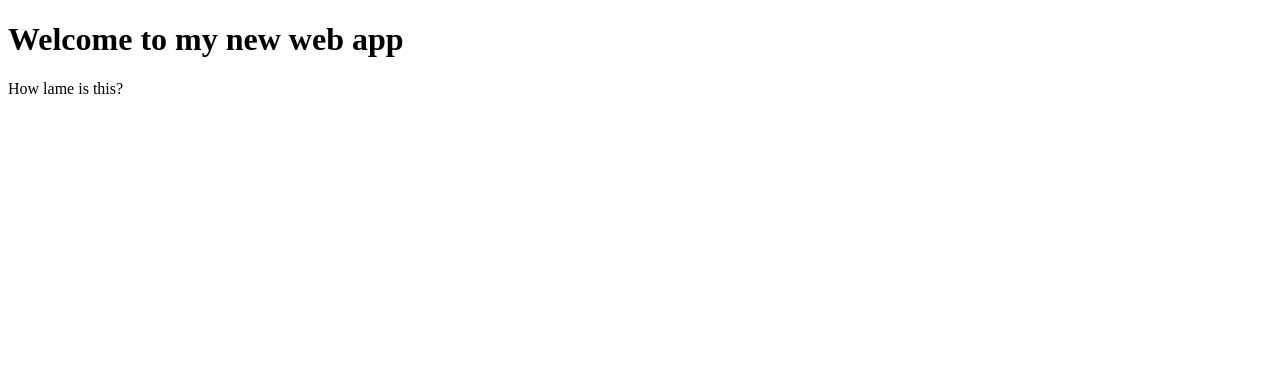
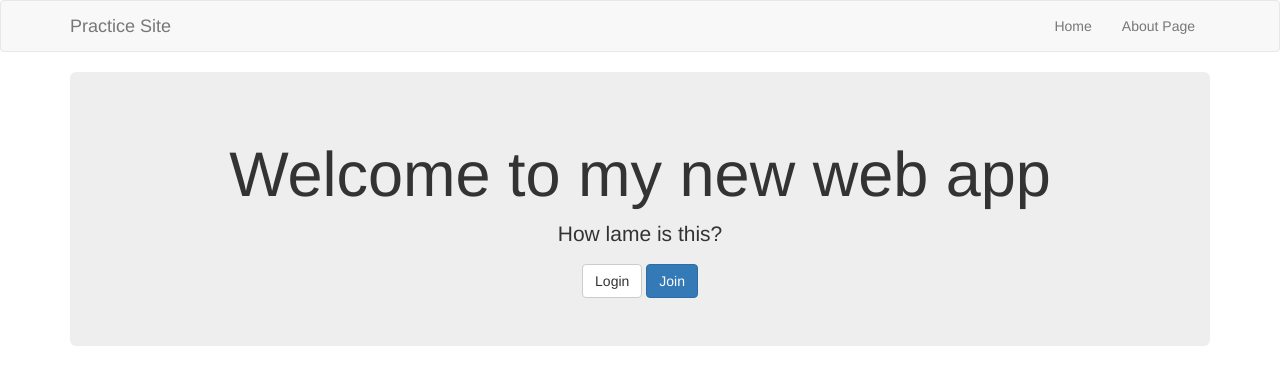
Before and after one commit to Nickt525/pinterested, a Rails app: page / in a window 1280 px wide. Shown: the top 385 px of the page. Run offline with Rails 7, Linux system fonts and the light colour scheme; style sheets or scripts are compiled from the project's sources; some libraries are stand-ins or nearby versions.

Commit message:
added bootstrap

```diff
--- /dev/null
+++ b/app/assets/javascripts/about.coffee
@@ -0,0 +1,3 @@
+# Place all the behaviors and hooks related to the matching controller here.
+# All this logic will automatically be available in application.js.
+# You can use CoffeeScript in this file: http://coffeescript.org/
--- a/app/assets/javascripts/application.js
+++ b/app/assets/javascripts/application.js
@@ -11,6 +11,7 @@
 // about supported directives.
 //
 //= require jquery
+//= require bootstrap-sprockets
 //= require jquery_ujs
 //= require turbolinks
 //= require_tree .
--- /dev/null
+++ b/app/assets/stylesheets/about.scss
@@ -0,0 +1,3 @@
+// Place all the styles related to the about controller here.
+// They will automatically be included in application.css.
+// You can use Sass (SCSS) here: http://sass-lang.com/
--- a/app/assets/stylesheets/application.css
+++ b/app/assets/stylesheets/application.css.scss
@@ -13,3 +13,10 @@
  *= require_tree .
  *= require_self
  */
+@import "bootstrap-sprockets";
+@import "bootstrap";
+
+
+.center {
+	text-align:center;
+}
--- a/app/controllers/home_controller.rb
+++ b/app/controllers/home_controller.rb
@@ -1,4 +1,8 @@
 class HomeController < ApplicationController
   def index
   end
+
+  def about
+  end
+
 end
--- /dev/null
+++ b/app/helpers/about_helper.rb
@@ -0,0 +1,2 @@
+module AboutHelper
+end
--- /dev/null
+++ b/app/views/home/_header.html.erb
@@ -0,0 +1,22 @@
+<nav class="navbar navbar-default">
+  <div class="container">
+    <!-- Brand and toggle get grouped for better mobile display -->
+    <div class="navbar-header">
+      <button type="button" class="navbar-toggle collapsed" data-toggle="collapse" data-target="#bs-example-navbar-collapse-1" aria-expanded="false">
+        <span class="sr-only">Toggle navigation</span>
+        <span class="icon-bar"></span>
+        <span class="icon-bar"></span>
+        <span class="icon-bar"></span>
+      </button>
+      <a class="navbar-brand" href="#">Practice Site</a>
+    </div>
+
+    <!-- Collect the nav links, forms, and other content for toggling -->
+    <div class="collapse navbar-collapse" id="bs-example-navbar-collapse-1">
+      <ul class="nav navbar-nav navbar-right">
+        <li><%= link_to "Home", root_path%></li>
+        <li><%= link_to "About Page", home_about_path %></li>
+      </ul>
+    </div><!-- /.navbar-collapse -->
+  </div><!-- /.container-fluid -->
+</nav>
--- /dev/null
+++ b/app/views/home/about.html.erb
@@ -0,0 +1,2 @@
+
+<h1>About page</h1>
--- a/app/views/home/index.html.erb
+++ b/app/views/home/index.html.erb
@@ -1,2 +1,6 @@
-<h1>Welcome to my new web app</h1>
-<p>How lame is this?</p>
+<div class="jumbotron center">
+	<h1>Welcome to my new web app</h1>
+	<p>How lame is this?</p>
+	<%= link_to "Login", root_path, class: 'btn btn-default'%>
+	<%= link_to "Join", root_path, class: 'btn btn-primary'%>
+</div>
--- a/app/views/layouts/application.html.erb
+++ b/app/views/layouts/application.html.erb
@@ -9,6 +9,10 @@
   </head>
 
   <body>
+
+  <%= render 'home/header'%>
+<div class = 'container'>
     <%= yield %>
+</div>
   </body>
 </html>
--- a/config/routes.rb
+++ b/config/routes.rb
@@ -1,5 +1,8 @@
 Rails.application.routes.draw do
+
 root 'home#index'
+
+get 'home/about'
 
   # For details on the DSL available within this file, see http://guides.rubyonrails.org/routing.html
 end
```
Also changed, not shown: test/controllers/about_controller_test.rb (added, +9 -0 lines), Gemfile, Gemfile.lock.
